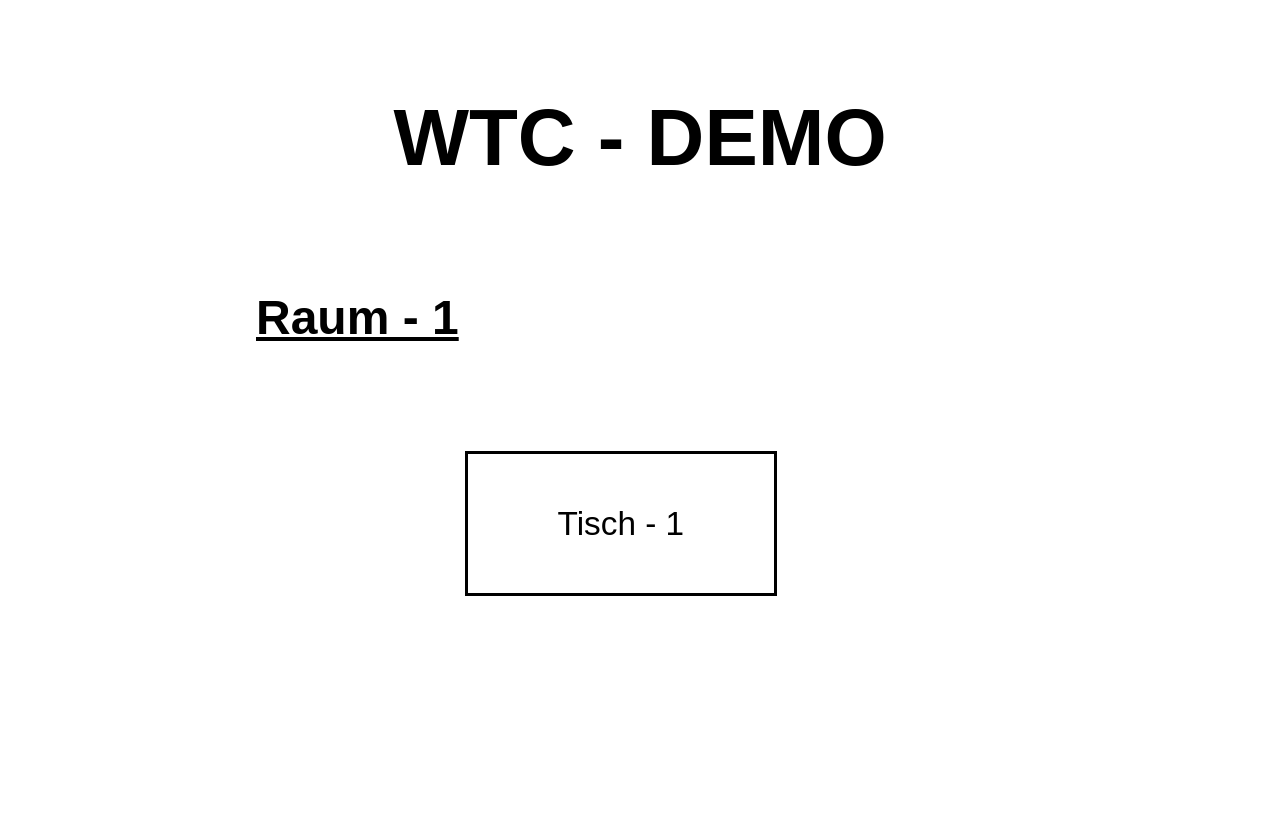
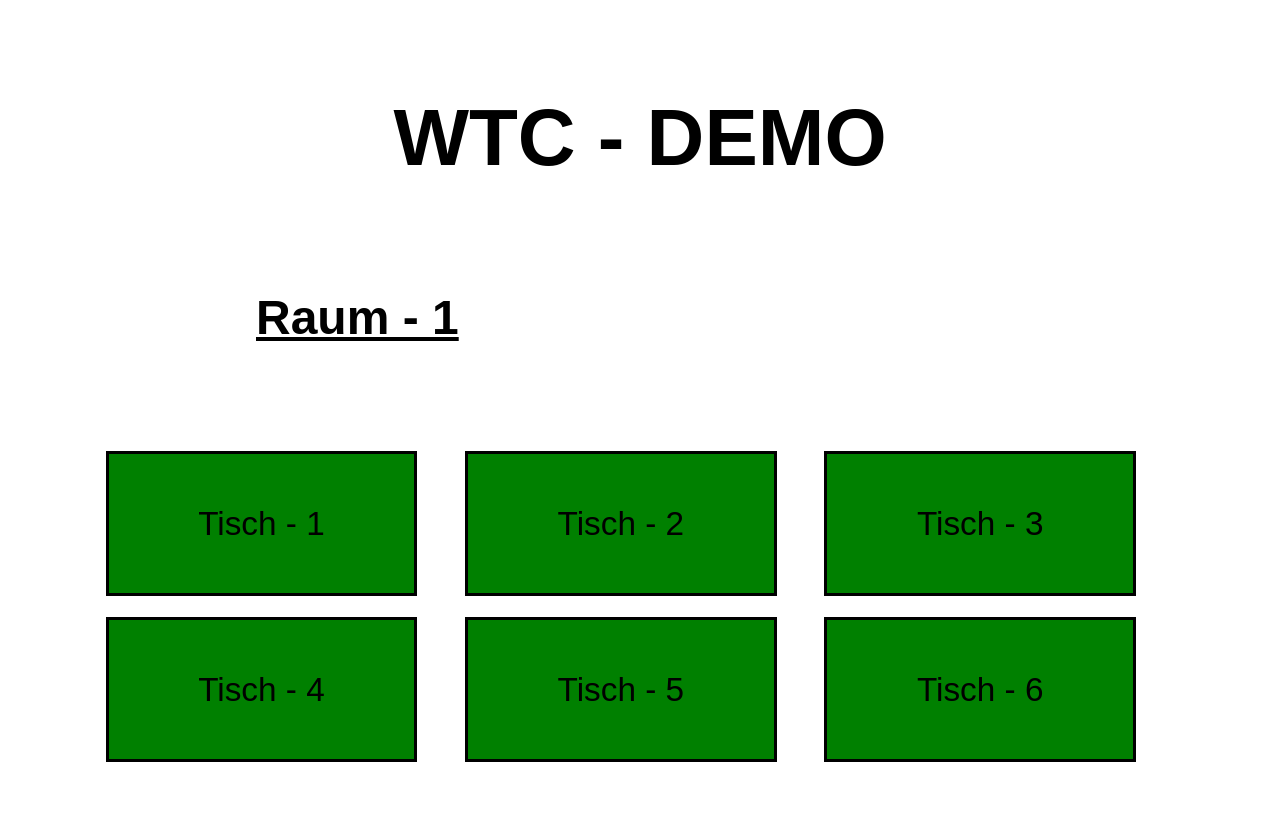
Before and after one commit to Bagieee/wtc-webapp, a PHP site: page /raum1.html in a window 1280 px wide. Before the commit the page ends 596 px from the top, so only its background shows below. Run offline with PHP 8.4, Linux system fonts and the light colour scheme; some libraries are stand-ins or nearby versions; some web fonts are replaced.

Commit message:
Raum.html angepasst + Farben hinzugefügt

```diff
--- a/Styles/raum.css
+++ b/Styles/raum.css
@@ -30,6 +30,7 @@ body {
     width: 100%;
     height: 100%;
     margin: auto;
+    padding-bottom: 10%;
 }
 
 #raum_id {
@@ -42,7 +43,7 @@ body {
     margin: auto;
 }
 
-#raum {
+#tische {
     margin: auto;
     height: 100%;
     width: 100%;
@@ -53,19 +54,21 @@ body {
     font-family: 'Mohave', sans-serif;
 }
 
-#raum > a {
+#tische > a {
     text-align: center;
     padding-left: auto;
     text-align: center;
 }
 
-.raum_e {
+.tisch_e {
     padding-right: 7%;
     padding-bottom: 4%;
     padding-left: 7%;
     padding-top: 4%;
     border-style: solid;
     margin-right: 3%;
+    /*background-color: red;*/
+    background-color: green;
 }
 
 a {
--- a/raum1.html
+++ b/raum1.html
@@ -22,14 +22,17 @@
             <h1>Raum - 1</h1>
         </div>
 
-        <div id="raum">
-            <a class="raum_e" href="tisch-vorlage.html">Tisch - 1</a>
+        <div id="tische">
+            <a class="tisch_e" href="tisch-vorlage.html">Tisch - 1</a>
+            <a class="tisch_e" href="tisch-vorlage.html">Tisch - 2</a>
+            <a class="tisch_e" href="tisch-vorlage.html">Tisch - 3</a>
         </div>
 
-
-
-
-
+        <div id="tische">
+            <a class="tisch_e" href="tisch-vorlage.html">Tisch - 4</a>
+            <a class="tisch_e" href="tisch-vorlage.html">Tisch - 5</a>
+            <a class="tisch_e" href="tisch-vorlage.html">Tisch - 6</a>
+        </div>
 
 
 
--- a/raum2.html
+++ b/raum2.html
@@ -22,8 +22,10 @@
             <h1>Raum - 2</h1>
         </div>
 
-        <div id="raum">
-            <a class="raum_e" href="tisch-vorlage.html">Tisch - 1</a>
+        <div id="tische">
+            <a class="tisch_e" href="tisch-vorlage.html">Tisch - 1</a>
+            <a class="tisch_e" href="tisch-vorlage.html">Tisch - 2</a>
+            <a class="tisch_e" href="tisch-vorlage.html">Tisch - 3</a>
         </div>
 
 
```
Also changed, not shown: raum3.html (+6 -2 lines).
